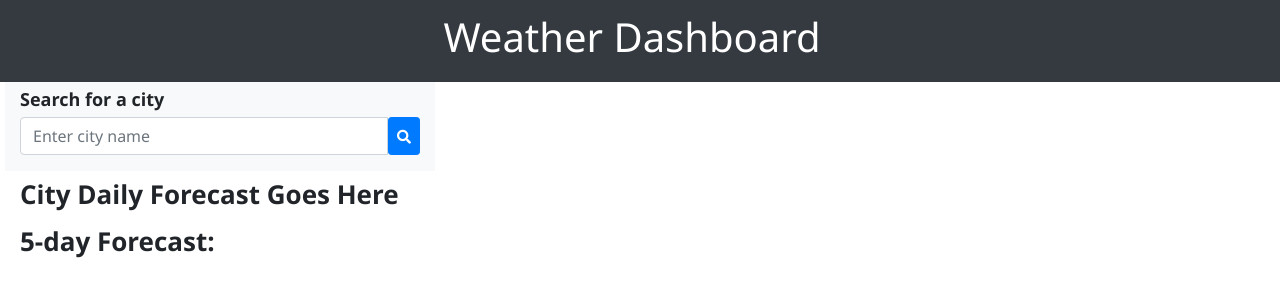
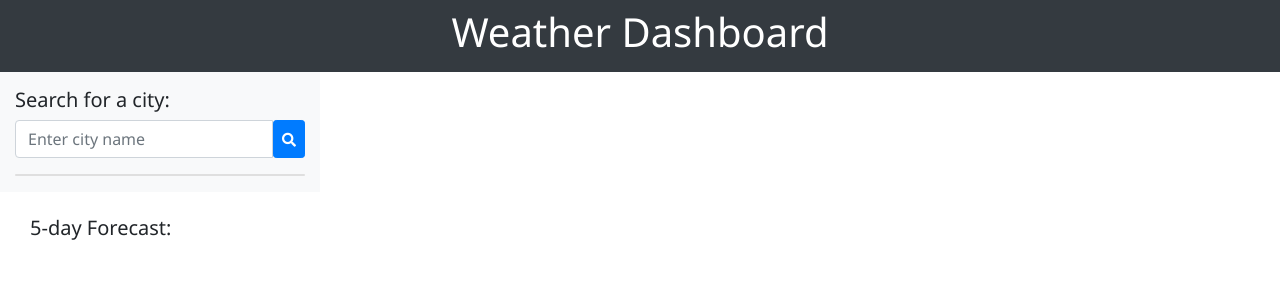
Before and after one commit to bspiewak6/weather-dashboard, a plain HTML site: page index.html in a window 1280 px wide. Drawn offline with nearby package versions, Linux system fonts and the light colour scheme.

Commit message:
updated HTML code

```diff
--- a/assets/css/style.css
+++ b/assets/css/style.css
@@ -1,16 +1,3 @@
 body {
     font-family: "Segoe UI","Roboto","Helvetica Neue","Arial",sans-serif;
 }
-main {
-    margin-left: 20px;
-}
-
-p.search-header {
-    font-size: 18px;
-    font-weight: bold;
-}
-
-p.forecast-header, p.five-day-header {
-    font-size: 26px;
-    font-weight: bold;
-}
--- a/index.html
+++ b/index.html
@@ -4,7 +4,7 @@
     <meta charset="UTF-8">
     <meta name="viewport" content="width=device-width, initial-scale=1, shrink-to-fit=no">
     <meta http-equiv="X-UA-Compatible" content="ie=edge">
-    <!-- Links to Bootstrap, Font Awesome icons and my own style.css -->
+    <!-- Links to Bootstrap, Font Awesome icons and my own style sheet -->
     <link rel="stylesheet" href="https://stackpath.bootstrapcdn.com/bootstrap/4.1.3/css/bootstrap.min.css" integrity="sha384-MCw98/SFnGE8fJT3GXwEOngsV7Zt27NXFoaoApmYm81iuXoPkFOJwJ8ERdknLPMO" crossorigin="anonymous">
     <link rel="stylesheet" href="https://use.fontawesome.com/releases/v5.8.1/css/all.css" integrity="sha384-50oBUHEmvpQ+1lW4y57PTFmhCaXp0ML5d60M1M7uH2+nqUivzIebhndOJK28anvf" crossorigin="anonymous">
     <link rel="stylesheet" href="./assets/css/style.css" />
@@ -12,49 +12,53 @@
 </head>
 
 <body>
-    <!-- add Weather Dashboard navbar -->
-    <nav class="navbar navbar-dark bg-dark">
-        <span class="navbar-brand mb-0 w-100 text-center">
-            <h1>Weather Dashboard</h1>
-        </span>
-    </nav>
+    <!-- add weather dashboard navbar -->
+    <header class="bg-dark pt-2 pb-2">
+        <div class="container">
+        <h1 class="text-white text-center">Weather Dashboard</h1>
+        </div>
+    </header>
 
-    <!-- container to hold all content -->
-    <main class="flex-row justify-space-between">
-
-        <!-- search for a city-->
-        <div class="row">
-            <div class="col-12 col-md-4 bg-light">
-                <p class="search-header my-1">Search for a city</p>
-                <div class="input-group mb-3">
-                <input class="form-control" type="text" placeholder="Enter city name" aria-label="Enter city name">
-                <button class="btn btn-primary btn-sm" type="submit"><i class="fas fa-search"></i></button>
-                </div>
-            </div>
-        </div>
-        <!-- searched city list -->
+    <!-- main element to hold all content -->
+    <div class="container-fluid">
 
 
+    <div class="row">
+        <!-- search for a city-->
+        <div class="col-lg-3 pt-3 pb-3 bg-light">
+            <h5>Search for a city:</h5>
+            <div class="input-group mb-3">
+            <input id="searchTerm" class="form-control" type="text" placeholder="Enter city name">
+            <button id="searchBtn" class="btn btn-primary btn-sm" type="button"><i class="fas fa-search"></i></button>
+            </div>
 
-        <!-- city forecast -->
-        <div class="row">
-            <div class="col-12 col-md-8">
-                <p class="forecast-header my-1">City Daily Forecast Goes Here</p>
+            <!-- searched city list -->
+            <div class="card">
+                <ul class="list-group list-group-flush list"></ul>
             </div>
         </div>
 
-        <!-- 5-day forecast -->
-        <div class="row">
-            <div class="col-12 col-md-8">
-                <p class="five-day-header my-1">5-day Forecast: </p>
+        <!-- city forecast -->
+        <div class="col-lg-9">
+            <div id="currentCity" class="mt-4">
+
             </div>
         </div>
-    </main>
+    </div>
 
 
-    <!-- Links to jQuery, Moment.js and my own script.js file -->
+        <!-- 5-day forecast -->
+        <div class="col-md-12 mt-4">
+            <h5 class="mt-3">5-day Forecast:</h5>
+            <div id="forecast" class="row">
+
+            </div>
+        </div>
+    </div>
+
+
+    <!-- Links to jQuery and my own script.js file -->
     <script src="https://code.jquery.com/jquery-3.4.1.min.js"></script>
-    <script src="https://cdnjs.cloudflare.com/ajax/libs/moment.js/2.24.0/moment.min.js"></script>
     <script src="./assets/js/script.js"></script>
 </body>
 </html>
```
Also changed, not shown: 1 other file.
